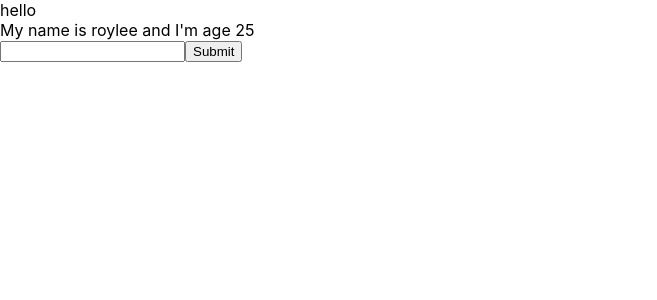
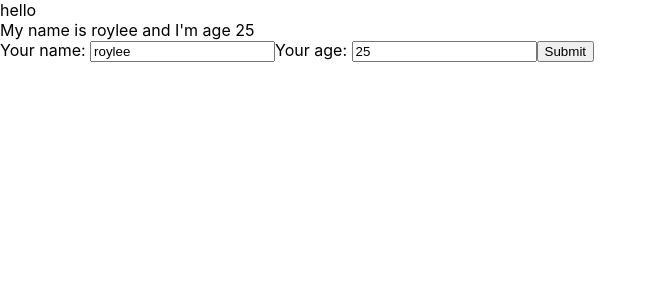
Before and after one commit to roymhung/Quizlet-web, a React (Create React App) app: page / in a window 1280 px wide. Shown: the top 300 px of the page, without its empty margins (0-657 px from the left). Built offline with nearby package versions, Linux system fonts and the light colour scheme.

Commit message:
Nesting Component - Component Cha Lồng Con

```diff
--- a/src/components/MyComponent.js
+++ b/src/components/MyComponent.js
@@ -2,50 +2,14 @@
 // function component
 
 import React from "react";
+import UserInfor from "./UserInfor";
 
 class MyComponent extends React.Component {
-  state = {
-    name: "roylee",
-    address: "Ha Noi",
-    age: 25,
-  };
-
-  handleClick = (event) => {
-    console.log(">>> click me");
-
-    //merge State => react class
-    this.setState({
-      name: "roy",
-      age: Math.floor(Math.random() * 100 + 1),
-    });
-  };
-
-  handleOnMoverOver(event) {
-    // console.log(event.pageX);
-  }
-
-  handleOnChangeInput = (event) => {
-    this.setState({
-      name: event.target.value,
-    });
-  };
-
-  handleOnSubmit = (event) => {
-    event.preventDefault();
-    console.log(this.state)
-  };
   // jsx
   render() {
     return (
       <div>
-        My name is {this.state.name} and I'm age {this.state.age}
-        <form onSubmit={(event) => this.handleOnSubmit(event)}>
-          <input
-            type="text"
-            onChange={(event) => this.handleOnChangeInput(event)}
-          />
-          <button>Submit</button>
-        </form>
+        <UserInfor />
       </div>
     );
   }
--- /dev/null
+++ b/src/components/UserInfor.js
@@ -0,0 +1,54 @@
+import React from "react";
+
+class UserInfor extends React.Component {
+  state = {
+    name: "roylee",
+    address: "Ha Noi",
+    age: 25,
+  };
+
+  handleOnChangeInput = (event) => {
+    this.setState({
+      name: event.target.value,
+    });
+  };
+
+  handleOnChangeAge = (event) => {
+    // bad code
+    // this.state.age = event.target.value
+    this.setState({
+      age: event.target.value,
+    });
+  };
+
+  handleOnSubmit = (event) => {
+    event.preventDefault();
+    console.log(this.state);
+  };
+
+  // jsx
+  render() {
+    return (
+      <div>
+        My name is {this.state.name} and I'm age {this.state.age}
+        <form onSubmit={(event) => this.handleOnSubmit(event)}>
+          <label>Your name: </label>
+          <input
+            value={this.state.name}
+            type="text"
+            onChange={(event) => this.handleOnChangeInput(event)}
+          />
+
+          <label>Your age: </label>
+          <input
+            value={this.state.age}
+            type="text"
+            onChange={(event) => this.handleOnChangeAge(event)}
+          />
+          <button>Submit</button>
+        </form>
+      </div>
+    );
+  }
+}
+export default UserInfor;
```
